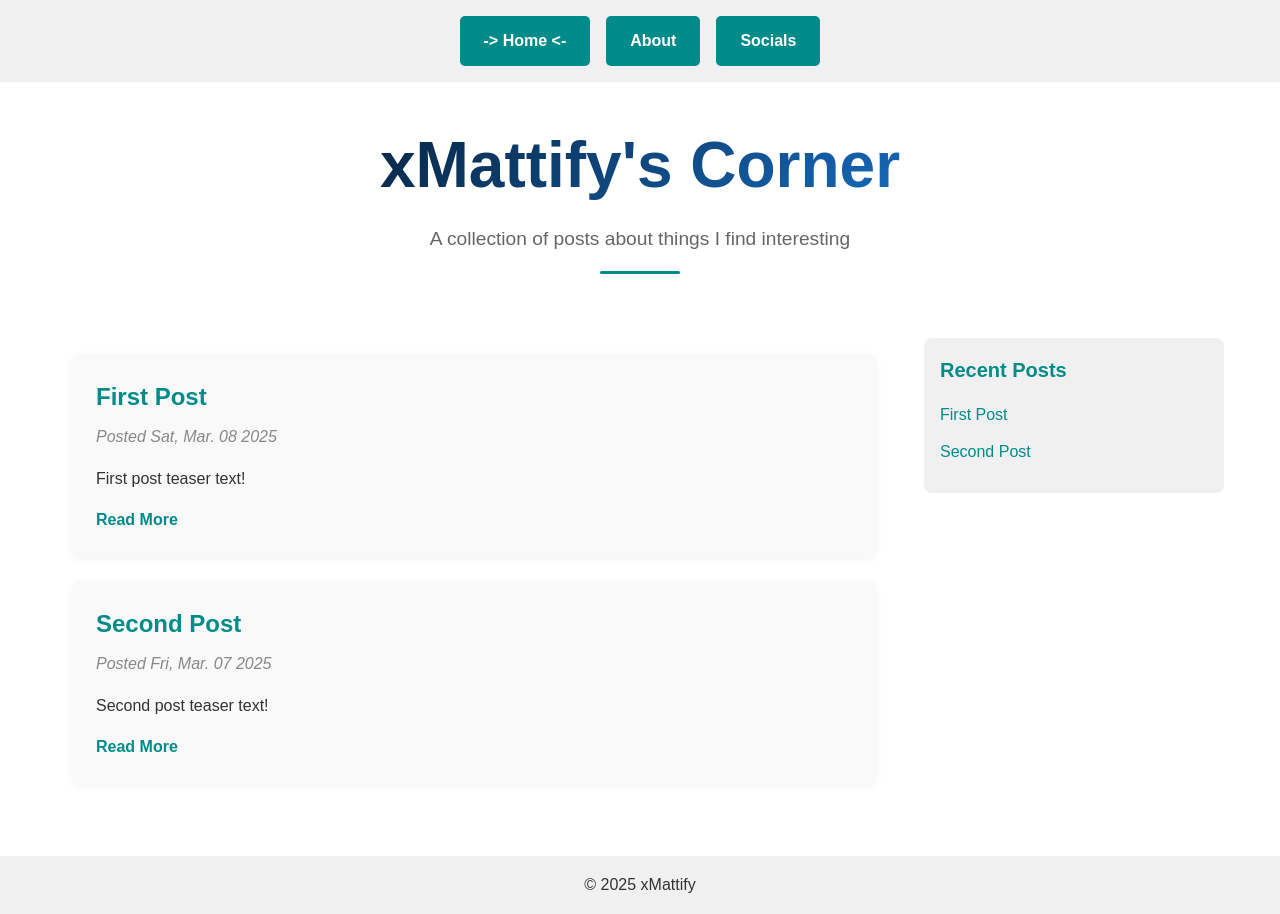
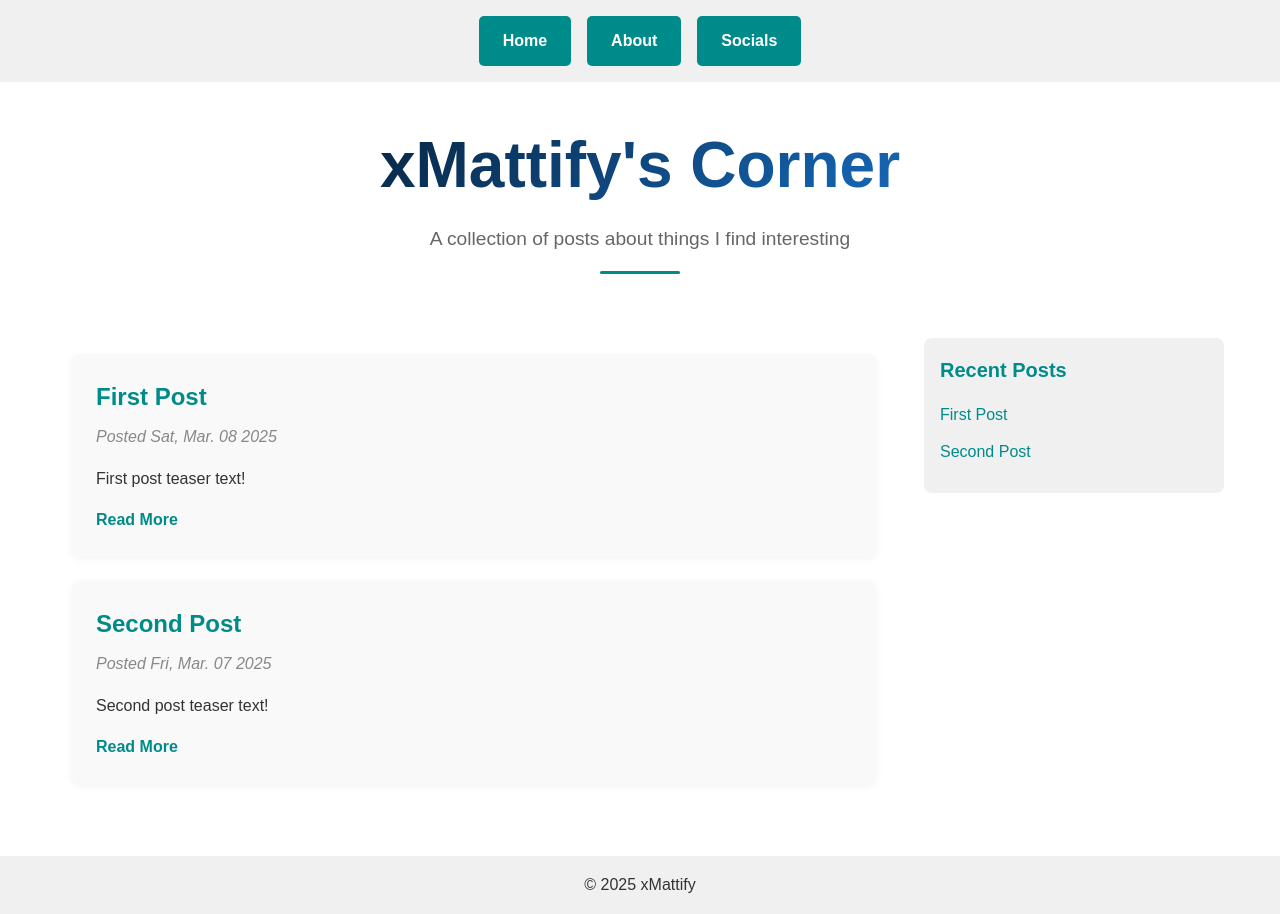
Before and after one commit to mattcrossing/mattcrossing.github.io, a plain HTML site: page index.html in a window 1280 px wide. Drawn offline with Linux system fonts and the light colour scheme.

Commit message:
Update index.html

```diff
--- a/index.html
+++ b/index.html
@@ -10,7 +10,7 @@
     <!-- Navigation Buttons -->
     <nav class="top-nav">
         <ul class="nav-buttons">
-            <li><a href="index.html" class="nav-btn home-btn"> -> Home <- </a></li>
+            <li><a href="index.html" class="nav-btn home-btn">Home</a></li>
             <li><a href="about.html" class="nav-btn about-btn">About</a></li>
             <li><a href="socials.html" class="nav-btn contact-btn">Socials</a></li>
             <!-- Add more buttons here with custom classes -->
```
